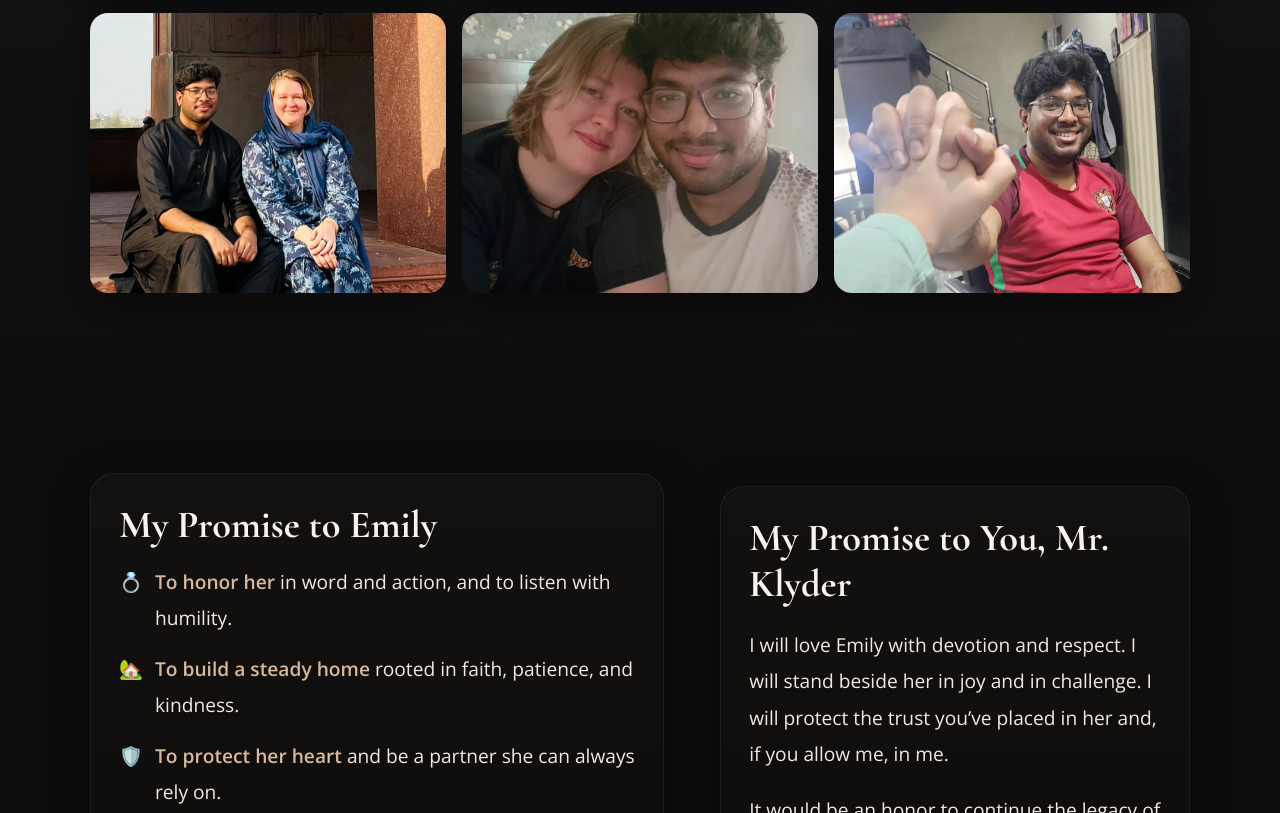
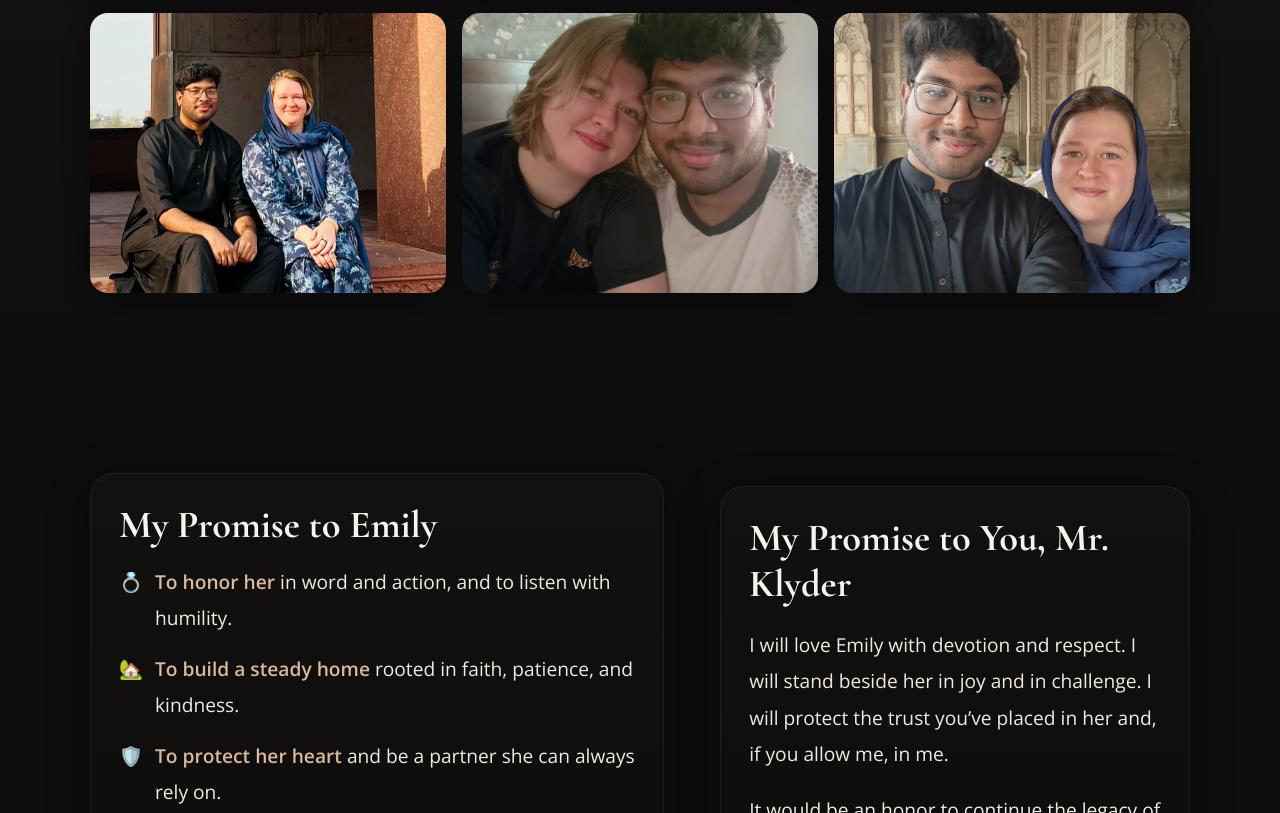
Before and after one commit to mrpeace10/ForYourBlessing, a plain HTML site: page index.html in a window 1280 px wide. Shown: the part 2680-3493 px from the top of the page. Drawn offline with nearby package versions, Linux system fonts and the light colour scheme.

Commit message:
Update index.html

```diff
--- a/index.html
+++ b/index.html
@@ -177,7 +177,7 @@
         <img src="/e-pics/WhatsApp Image 2025-10-14 at 23.28.55_381d71ec.jpg" alt="Memory 3"/>
         <img src="/e-pics/WhatsApp Image 2025-10-14 at 23.28.56_bd06623c.jpg" alt="Memory 4"/>
         <img src="/e-pics/WhatsApp Image 2025-10-14 at 23.28.56_ccf22f22.jpg" alt="Memory 5"/>
-        <img src="/e-pics/WhatsApp Image 2025-10-15 at 02.03.30_6df68340.jpg" alt="Memory 6"/>
+        <img src="/e-pics/img1.jpg" alt="Memory 6"/>
       </div>
     </div>
   </section>
```
